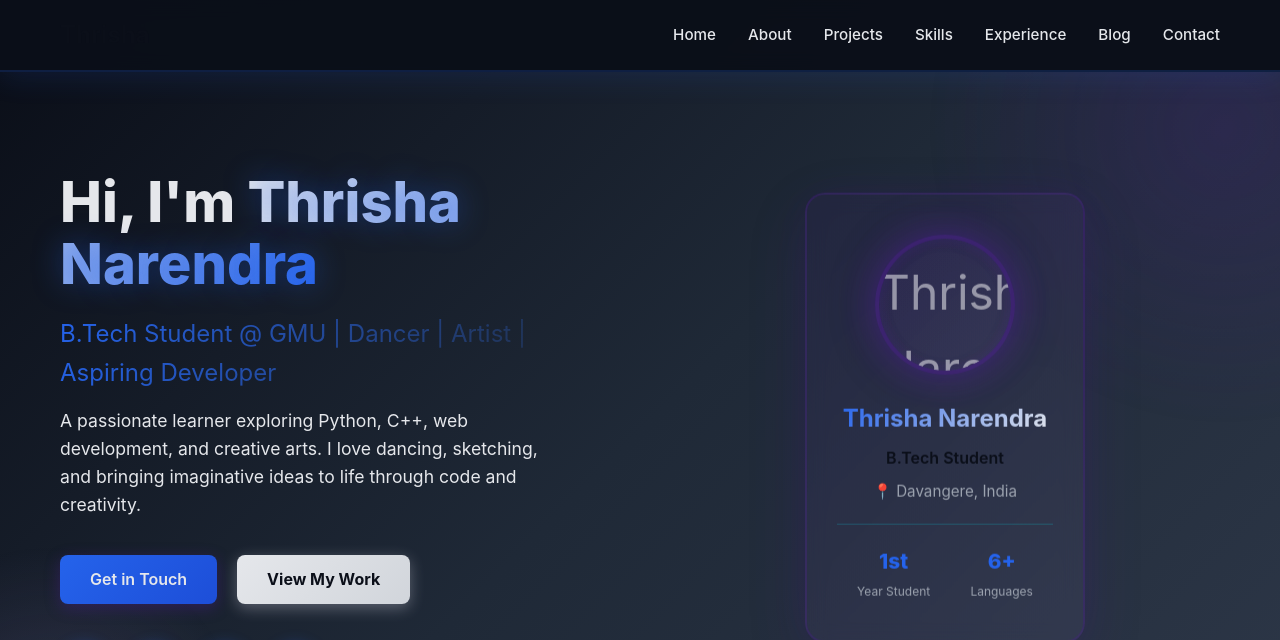
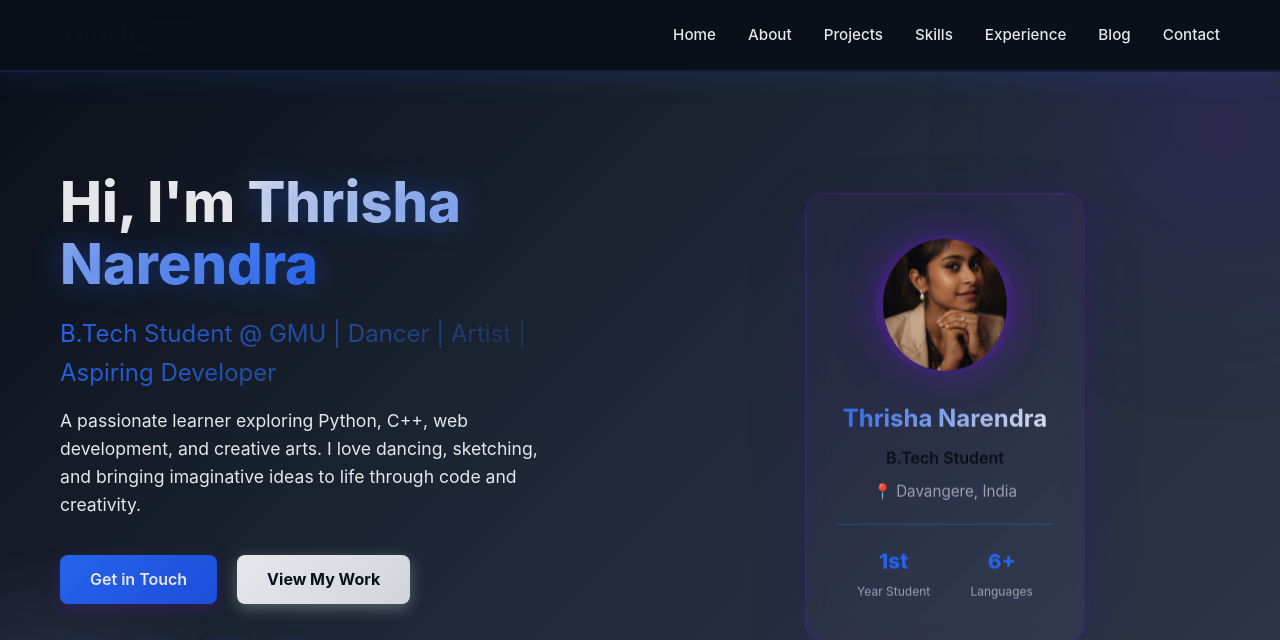
Before and after one commit to thrisha02/MY-WEB, a plain HTML site: page index.html in a window 1280 px wide. Shown: the top 640 px of the page. Drawn offline with Linux system fonts and the light colour scheme; the site is published under a folder, as on GitHub Pages, so addresses that start at the root find nothing.

Commit message:
Update index.html

```diff
--- a/index.html
+++ b/index.html
@@ -55,7 +55,7 @@
                 <div class="profile-card">
                     <div class="profile-avatar">
                         <div class="avatar-placeholder">
-                            <img src="/thrisha.jpg" alt="Thrisha Narendra" class="profile-image">
+                            <img src="thrisha.jpg" alt="Thrisha Narendra" class="profile-image">
                         </div>
                     </div>
                     <div class="profile-info">
```
